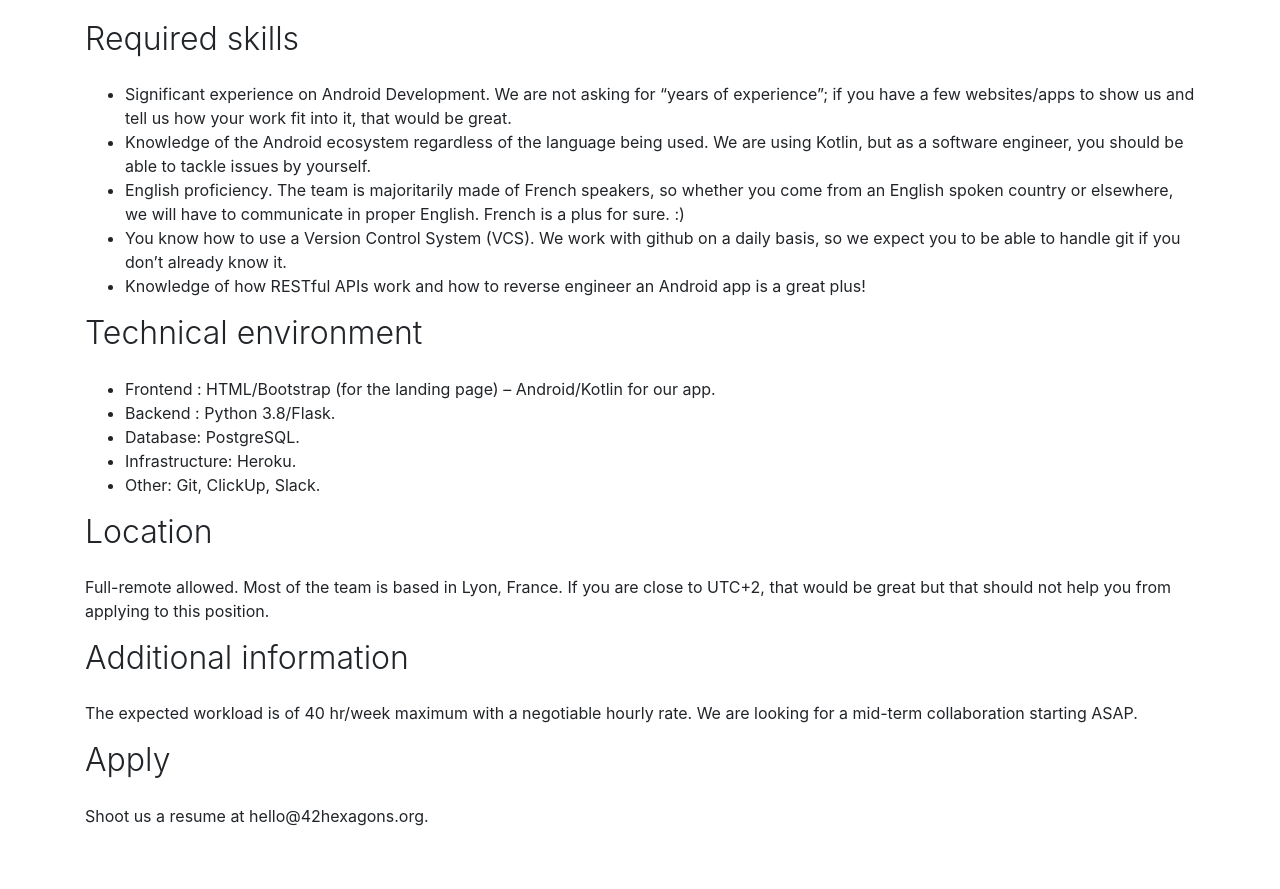
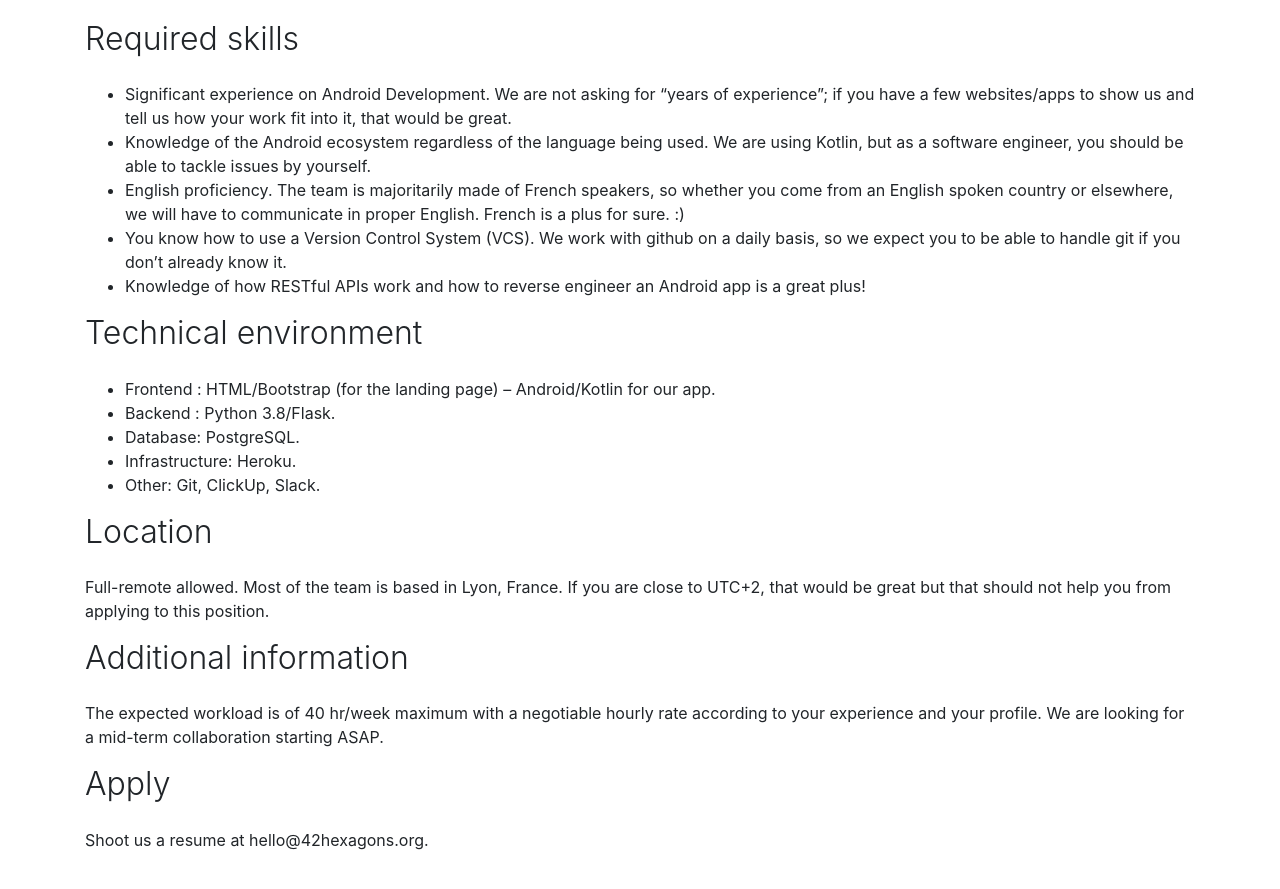
Before and after one commit to 42hexagons/42hexagons.github.io, a Jekyll site: the page built from _jobs/android-software-engineer.md, in a window 1280 px wide and 900 px high, scrolled down 707 px. Shown: the top 889 px of the window. Built offline with Jekyll 4.4.1, drawn with Linux system fonts in a browser that asks for light colours; nearby versions of some CDN libraries.

Commit message:
Update android-software-engineer.md

```diff
--- a/_jobs/android-software-engineer.md
+++ b/_jobs/android-software-engineer.md
@@ -53,7 +53,7 @@ Full-remote allowed. Most of the team is based in Lyon, France. If you are close
 
 ## Additional information
 
-The expected workload is of 40 hr/week maximum with a negotiable hourly rate. We are looking for a mid-term collaboration starting ASAP.
+The expected workload is of 40 hr/week maximum with a negotiable hourly rate according to your experience and your profile. We are looking for a mid-term collaboration starting ASAP.
 
 ## Apply
 
```
